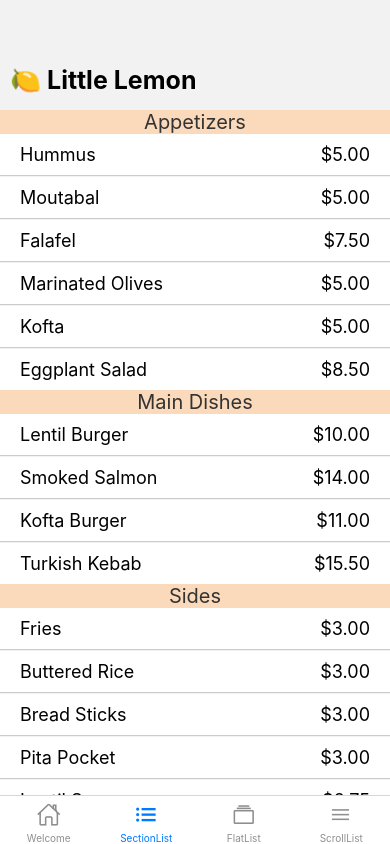
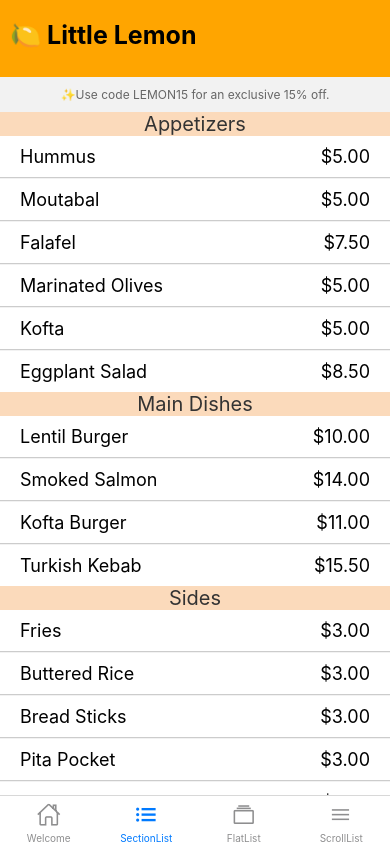
Before and after one commit to vladimirkratinov/LittleLemonApp-ReactNative, a React Native app: screen /SectionList in a window 390 px wide. Built offline with nearby package versions, Linux system fonts and the light colour scheme.

Commit message:
add styles fixes (StatusBar)

```diff
--- a/App.js
+++ b/App.js
@@ -1,18 +1,21 @@
-import React from 'react';
-import { NavigationContainer } from '@react-navigation/native';
-import { createBottomTabNavigator } from '@react-navigation/bottom-tabs';
-import Ionicons from 'react-native-vector-icons/Ionicons';
+import React from "react";
+import { SafeAreaView } from "react-native";
+import { NavigationContainer } from "@react-navigation/native";
+import { createBottomTabNavigator } from "@react-navigation/bottom-tabs";
+import Ionicons from "react-native-vector-icons/Ionicons";
 
-import LittleLemonHeader from './components/LittleLemonHeader'
-import WelcomeScreen from './components/WelcomeScreen';
-import SectionListMenu from './components/SectionListMenu';
-import FlatListMenu from './components/FlatListMenu';
-import ScrollListMenu from './components/ScrollListMenu';
+import LittleLemonHeader from "./components/LittleLemonHeader";
+import WelcomeScreen from "./components/WelcomeScreen";
+import SectionListMenu from "./components/SectionListMenu";
+import FlatListMenu from "./components/FlatListMenu";
+import ScrollListMenu from "./components/ScrollListMenu";
+import menuStyles from "./menuStyles";
 
 const Tab = createBottomTabNavigator();
 
 const App = () => {
   return (
+    <SafeAreaView style={menuStyles.container}>
       <NavigationContainer>
         <LittleLemonHeader />
         <Tab.Navigator
@@ -20,27 +23,43 @@
             tabBarIcon: ({ focused, color, size }) => {
               let iconName;
 
-            if (route.name === 'Welcome') {
-              iconName = focused ? 'ios-home' : 'ios-home-outline';
-            } else if (route.name === 'SectionList') {
-              iconName = focused ? 'ios-list' : 'ios-list-outline';
-            } else if (route.name === 'FlatList') {
-              iconName = focused ? 'ios-albums' : 'ios-albums-outline';
-            } else if (route.name === 'ScrollList') {
-              iconName = focused ? 'ios-menu' : 'ios-menu-outline';
+              if (route.name === "Welcome") {
+                iconName = focused ? "ios-home" : "ios-home-outline";
+              } else if (route.name === "SectionList") {
+                iconName = focused ? "ios-list" : "ios-list-outline";
+              } else if (route.name === "FlatList") {
+                iconName = focused ? "ios-albums" : "ios-albums-outline";
+              } else if (route.name === "ScrollList") {
+                iconName = focused ? "ios-menu" : "ios-menu-outline";
               }
 
-            // You can return any component here that you like. Example:
               return <Ionicons name={iconName} size={size} color={color} />;
             },
           })}
         >
-        <Tab.Screen name="Welcome" component={WelcomeScreen} options={{headerShown: false}} />
-        <Tab.Screen name="SectionList" component={SectionListMenu} options={{headerShown: false}}/>
-        <Tab.Screen name="FlatList" component={FlatListMenu} options={{headerShown: false}}/>
-        <Tab.Screen name="ScrollList" component={ScrollListMenu} options={{headerShown: false}}/>
+          <Tab.Screen
+            name="Welcome"
+            component={WelcomeScreen}
+            options={{ headerShown: false }}
+          />
+          <Tab.Screen
+            name="SectionList"
+            component={SectionListMenu}
+            options={{ headerShown: false }}
+          />
+          <Tab.Screen
+            name="FlatList"
+            component={FlatListMenu}
+            options={{ headerShown: false }}
+          />
+          <Tab.Screen
+            name="ScrollList"
+            component={ScrollListMenu}
+            options={{ headerShown: false }}
+          />
         </Tab.Navigator>
       </NavigationContainer>
+    </SafeAreaView>
   );
 };
 
--- a/components/FlatListMenu.js
+++ b/components/FlatListMenu.js
@@ -16,7 +16,7 @@
 
 const Footer = () => (
   <Text style={menuStyles.footerText}>
-    All rights reserved by Little Lemon, 2024 ©
+    All Rights Reserved by Little Lemon 2024 ©
   </Text>
 );
 
@@ -44,7 +44,7 @@
   );
 
   return (
-    <View style={menuStyles.container}>
+    <View style={menuStyles.containerList}>
       <FlatList
         data={menuItemsToDisplay1}
         keyExtractor={(item) => item.id}
--- a/components/LittleLemonHeader.js
+++ b/components/LittleLemonHeader.js
@@ -11,12 +11,13 @@
 
 const styles = StyleSheet.create({
   container: {
-    flex: 0.15,
-    backgroundColor: "#F2F2F2",
+    flex: 0.10,
+    // backgroundColor: "#F2F2F2",
+    backgroundColor: "orange"
   },
   text: {
     padding: 0,
-    marginTop: 65,
+    marginTop: 20,
     marginLeft: 10,
     fontSize: 25,
     color: "black",
--- a/components/SectionListMenu.js
+++ b/components/SectionListMenu.js
@@ -12,6 +12,12 @@
 
 const Separator = () => <View style={menuStyles.separatorSectionStyle} />;
 
+const Header = () => (
+  <Text style={menuStyles.headerText}>
+    ✨Use code LEMON15 for an exclusive 15% off.
+  </Text>
+);
+
 const Footer = () => (
   <Text style={menuStyles.footerText}>
     All Rights Reserved by Little Lemon 2024 ©
@@ -22,16 +28,19 @@
   const renderItem = ({ item }) => <Item name={item.name} price={item.price} />;
 
   const renderSectionHeader = ({ section: { title } }) => (
-    <Text style={menuStyles.sectionHeader}>{title}</Text>
+    <View style={menuStyles.headerStyle}>
+      <Text style={menuStyles.sectionHeader}>{title}</Text>
+    </View>
   );
 
   return (
-    <View style={menuStyles.container}>
+    <View style={menuStyles.containerList}>
       <SectionList
         keyExtractor={(item, index) => item + index}
         sections={menuItemsToDisplay2}
         renderItem={renderItem}
         renderSectionHeader={renderSectionHeader}
+        ListHeaderComponent={Header}
         ListFooterComponent={Footer}
         ItemSeparatorComponent={Separator}
       ></SectionList>
--- a/components/WelcomeScreen.js
+++ b/components/WelcomeScreen.js
@@ -70,13 +70,14 @@
   sectionTitle: {
     fontSize: 20,
     fontWeight: "bold",
-    marginTop: 20,
+    marginTop: 10,
   },
   description: {
-    fontSize: 16,
+    fontSize: 14,
     textAlign: "center",
     marginHorizontal: 20,
-    marginBottom: 20,
+    marginTop: 10,
+    marginBottom: 10,
   },
   image: {
     width: 300,
--- a/menuStyles.js
+++ b/menuStyles.js
@@ -1,9 +1,18 @@
-import { StyleSheet } from "react-native";
+import { StyleSheet, StatusBar } from "react-native";
 
 const menuStyles = StyleSheet.create({
   container: {
     flex: 1,
-    backgroundColor: "#F2F2F2", // Adjust the background color as needed
+    paddingTop: StatusBar.currentHeight,
+    marginHorizontal: 0,
+    backgroundColor: "#F2F2F2"
+    // backgroundColor: "blue"
+  },
+  containerList: {
+    flex: 1,
+    marginHorizontal: 0,
+    backgroundColor: "#F2F2F2"
+    // backgroundColor: "blue"
   },
   headerText: {
     color: "black", // Change header text color
@@ -32,6 +41,9 @@
   textContainer: {
     flex: 1,
     marginLeft: 10, // Add margin to the text container
+  },
+  headerStyle: {
+    backgroundColor: '#F4CE14',
   },
   sectionHeader: {
     backgroundColor: "#fbdabb",
```
Lines whose indentation alone changed are shown as unchanged.
